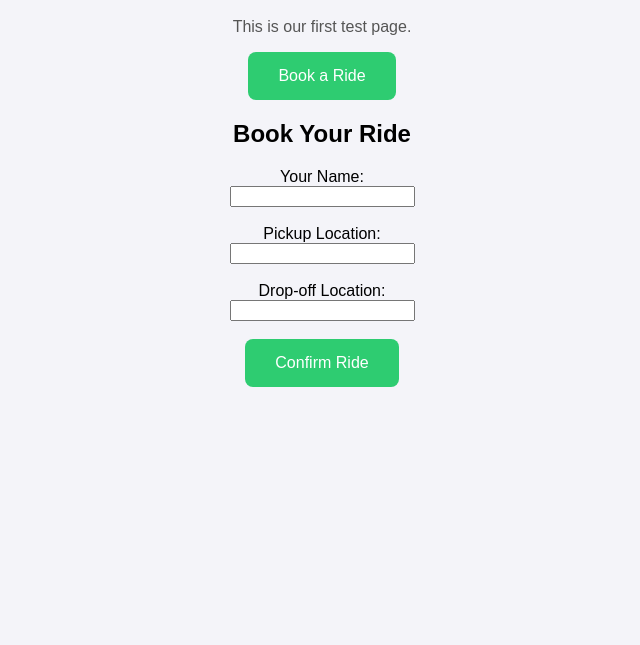
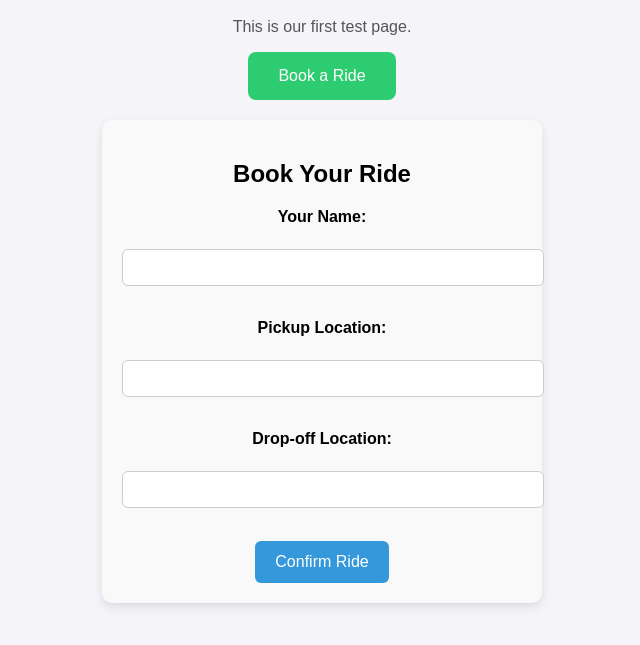
Before and after one commit to Richie2620/ride-hailing-app, a plain HTML site: page index.html in a window 1280 px wide. Both pictures are taken after a click on the button "Book a Ride". Shown: the part 141-786 px from the top of the page, without its empty margins (318-958 px from the left). Drawn offline with Linux system fonts and the light colour scheme.

Commit message:
Update style.css

```diff
--- a/style.css
+++ b/style.css
@@ -25,3 +25,43 @@ button {
 button:hover {
   background-color: #27ae60;
 }
+/* Form container */
+#bookingForm {
+  background: #f9f9f9;
+  padding: 20px;
+  border-radius: 10px;
+  box-shadow: 0 4px 10px rgba(0,0,0,0.1);
+  max-width: 400px;
+  margin: 20px auto;
+}
+
+/* Labels */
+#bookingForm label {
+  font-weight: bold;
+  display: block;
+  margin-bottom: 5px;
+}
+
+/* Inputs */
+#bookingForm input {
+  width: 100%;
+  padding: 10px;
+  margin-bottom: 15px;
+  border: 1px solid #ccc;
+  border-radius: 6px;
+}
+
+/* Confirm Ride button */
+#bookingForm button {
+  background-color: #3498db;
+  padding: 12px 20px;
+  border: none;
+  border-radius: 6px;
+  color: white;
+  font-size: 16px;
+  cursor: pointer;
+}
+
+#bookingForm button:hover {
+  background-color: #2980b9;
+}
```
